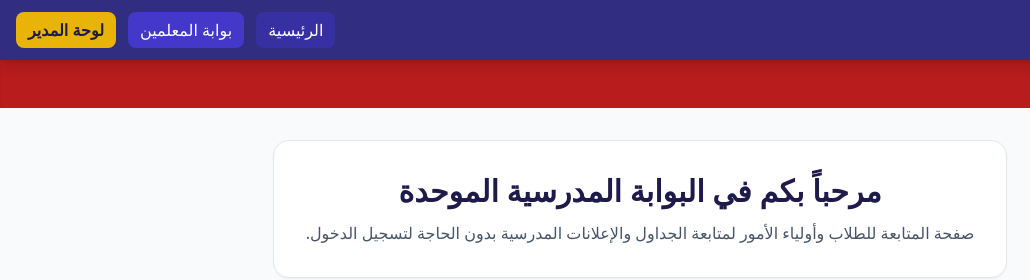
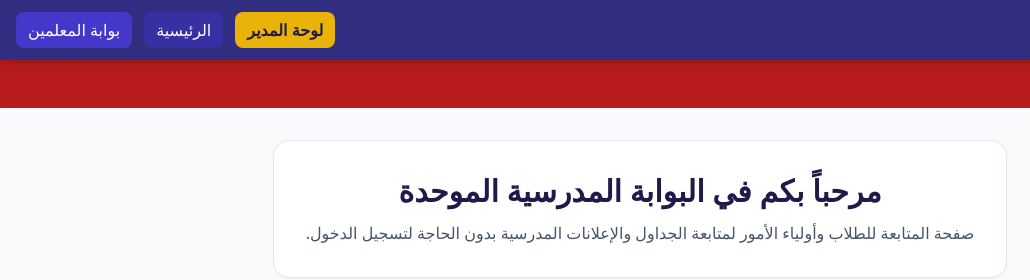
Before and after one commit to thaherghj-source/Alonsi, a plain HTML site: page index.html in a window 1280 px wide. Shown: the top 280 px of the page, 0-1030 px from the left. Drawn offline with nearby package versions, Linux system fonts and the light colour scheme; a script that the page names is missing.

Commit message:
Update index.html

```diff
--- a/index.html
+++ b/index.html
@@ -20,9 +20,13 @@
                 <span class="text-xl font-bold">مدرسة النموذج الحديثة</span>
             </div>
             <div class="flex gap-3">
+                <!-- في شريط التنقل (Navbar) في index.html -->
+<a href="admin-login.html" class="px-3 py-1.5 rounded-lg bg-yellow-500 text-indigo-950 font-bold hover:bg-yellow-400 transition">
+    لوحة المدير
+</a>
                 <a href="index.html" class="px-3 py-1.5 rounded-lg bg-indigo-800 text-white hover:bg-indigo-700 transition">الرئيسية</a>
                 <a href="teacher.html" class="px-3 py-1.5 rounded-lg bg-indigo-700 text-white hover:bg-indigo-600 transition">بوابة المعلمين</a>
-                <a href="admin.html" class="px-3 py-1.5 rounded-lg bg-yellow-500 text-indigo-950 font-bold hover:bg-yellow-400 transition">لوحة المدير</a>
+
             </div>
         </div>
     </nav>
```
